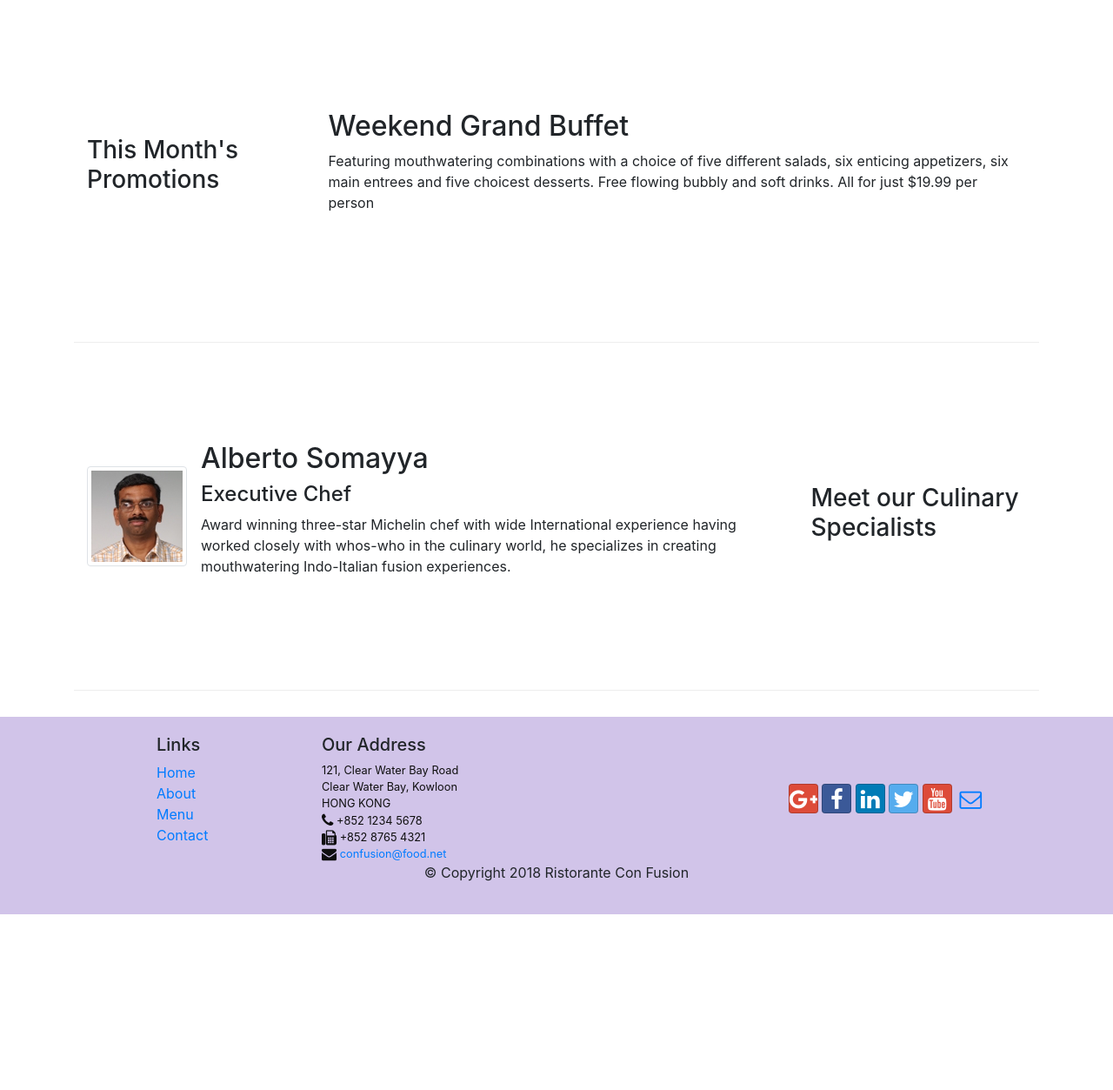
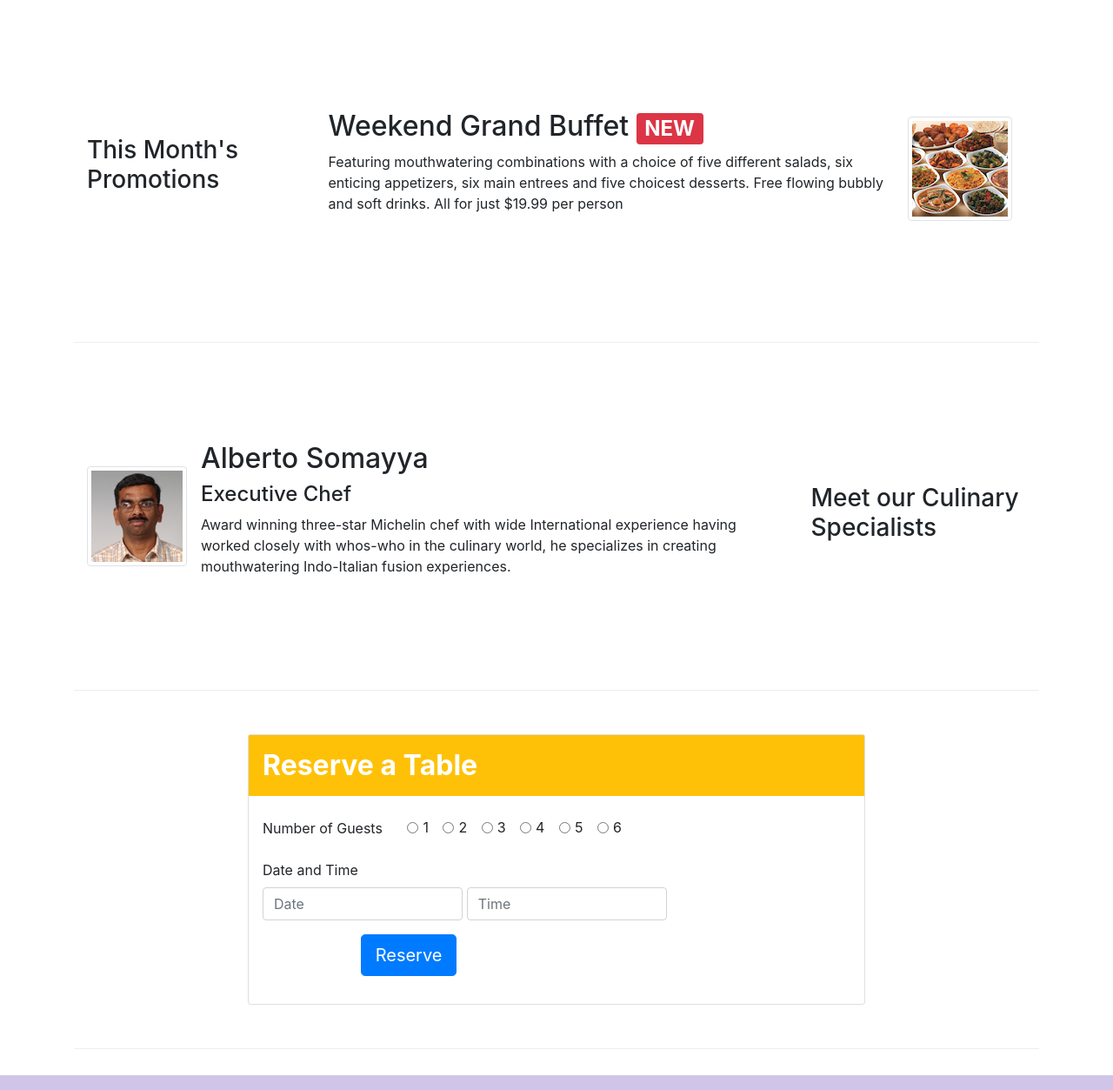
Before and after one commit to Abdulraheembashir043/Bootstrap4, a website: page index.html in a window 1280 px wide. Shown: the part 740-1993 px from the top of the page at 87% size. Before the commit the page ends 1791 px from the top, so only its background shows below. Drawn offline with nearby package versions, Linux system fonts and the light colour scheme.

Commit message:
Assignment 2

```diff
--- a/css/styles.css
+++ b/css/styles.css
@@ -41,3 +41,7 @@ address {
 .about {
   margin-left: 5px;
 }
+
+.but:hover {
+  text-decoration: none;
+}
--- a/index.html
+++ b/index.html
@@ -41,8 +41,11 @@
                     <h1>Ristorante con Fusion</h1>
                     <p>We take inspiration from the World's best cuisines, and create a unique fusion experience. Our lipsmacking creations will tickle your culinary senses!</p>
                 </div>
-                <div class="col-12 col-sm align-self-center">
+                <div class="col-12 col-sm-3 align-self-center">
                     <img src="img/logo.png" class="img-fluid">
+                </div>
+                <div class="col-12 col-sm-3 align-self-center">
+                    <a href="#reserve-section" class="but"><button type="button" class="btn btn-warning btn-lg btn-block">Reserve Table</button></a>
                 </div>
             </div>
         </div>
@@ -77,8 +80,16 @@
                 <h3>This Month's Promotions</h3>
             </div>
             <div class="col col-sm col-md">
-                <h2>Weekend Grand Buffet</h2>
-                <p>Featuring mouthwatering combinations with a choice of five different salads, six enticing appetizers, six main entrees and five choicest desserts. Free flowing bubbly and soft drinks. All for just $19.99 per person </p>
+                <div class="media">
+                    <img class="d-flex mr-3 order-last img-thumbnail align-self-center"
+                            src="img/buffet.png" alt="Weekend Grand Buffet">
+                    <div class="media-body order-first">
+                        <h2>Weekend Grand Buffet
+                            <span class="badge badge-danger">NEW</span>
+                        </h2>
+                        <p class="d-none d-sm-block">Featuring mouthwatering combinations with a choice of five different salads, six enticing appetizers, six main entrees and five choicest desserts. Free flowing bubbly and soft drinks. All for just $19.99 per person </p>
+                    </div>
+                </div>
             </div>
         </div>
 
@@ -102,6 +113,50 @@
                 </div>
             </div>
 
+        </div>
+        <div class="row row-content" id="reserve-section">
+            <div class="col-12 offset-sm-2 col-sm-8">
+                <div class="card">
+                    <h2 class="bg-warning text-white font-weight-bold p-3">Reserve a Table</h2>
+                    <form class="p-3">
+                        <div class="form-group">
+                            <label class="mr-4 d-block d-sm-inline-block" for="guests">Number of Guests</label>
+                            <div class="form-check form-check-inline" id="guests">
+                                <input class="form-check-input" type="radio" name="inlineRadioOptions" id="inlineRadio1" value="option1">
+                                <label class="form-check-label" for="inlineRadio1">1</label>
+                            </div>
+                            <div class="form-check form-check-inline">
+                                <input class="form-check-input" type="radio" name="inlineRadioOptions" id="inlineRadio2" value="option2">
+                                <label class="form-check-label" for="inlineRadio2">2</label>
+                            </div>
+                            <div class="form-check form-check-inline">
+                                <input class="form-check-input" type="radio" name="inlineRadioOptions" id="inlineRadio3" value="option3">
+                                <label class="form-check-label" for="inlineRadio3">3</label>
+                            </div>
+                            <div class="form-check form-check-inline" id="guests">
+                                <input class="form-check-input" type="radio" name="inlineRadioOptions" id="inlineRadio1" value="option1">
+                                <label class="form-check-label" for="inlineRadio1">4</label>
+                            </div>
+                            <div class="form-check form-check-inline">
+                                <input class="form-check-input" type="radio" name="inlineRadioOptions" id="inlineRadio2" value="option2">
+                                <label class="form-check-label" for="inlineRadio2">5</label>
+                            </div>
+                            <div class="form-check form-check-inline">
+                                <input class="form-check-input" type="radio" name="inlineRadioOptions" id="inlineRadio3" value="option3">
+                                <label class="form-check-label" for="inlineRadio3">6</label>
+                            </div>
+                        </div>
+                        <div class="container form-group">
+                            <label class="row mr-5 d-block d-sm-inline-block" for="guests">Date and Time</label>
+                            <div class="row d-inline-block">
+                                <input class="col-12 col-sm-5 form-control d-sm-inline-block" type="text" name="date" id="date" placeholder="Date">
+                                <input class="col-12 col-sm-5 form-control  d-sm-inline-block" type="text" name="date" id="date" placeholder="Time">
+                            </div>
+                        </div>
+                        <button type="button" class="btn btn-primary btn-lg offset-sm-2 mb-3">Reserve</button>
+                    </form>
+                </div>
+            </div>
         </div>
     </div>
 
```
